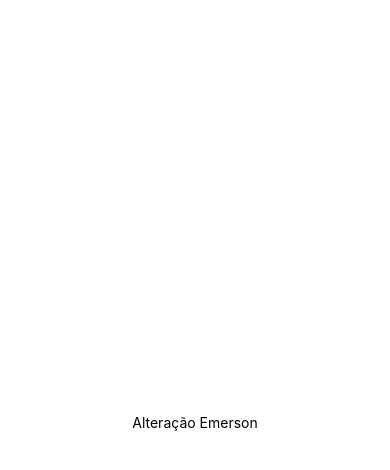
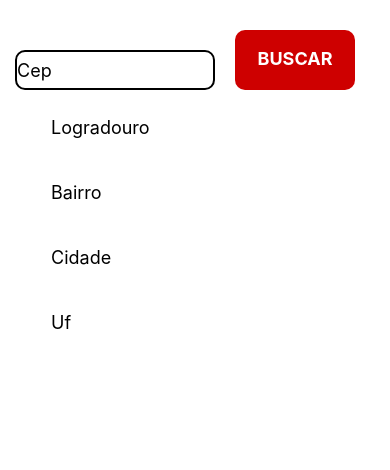
Before and after one commit to DumbG1rlInLif3/ConsultaCep, a React Native app: screen / in a window 390 px wide. Shown: the top 470 px of the page. Built offline with nearby package versions, Linux system fonts and the light colour scheme.

Commit message:
criando as const, adicionando textInput e botão de buscar

```diff
--- a/App.js
+++ b/App.js
@@ -1,13 +1,58 @@
 import { StatusBar } from 'expo-status-bar';
-import { StyleSheet, Text, View } from 'react-native';
+import { useState } from 'react';
+import { StyleSheet, Text, TextInput, TouchableOpacity, View } from 'react-native';
 
 export default function App() {
+
+const [cep, setCep] = useState()
+const [logradouro, setLogradouro] = useState()
+const [bairro, setBairro] = useState()
+const [cidade, setCidade] = useState()
+const [uf, setUf] = useState()
+
   return (
     <View style={styles.container}>
+      <View style={{flexDirection:'row'}}>
+        <TextInput style={{
+          borderColor: "00000", borderWidth: 2, borderRadius: 10, width: 200, fontSize: 18, marginTop: 50, marginEnd: 20
+        }}
+        value={cep}
+        onChangeText={(texto) => setCep(texto)}
+        placeholder="Cep"
+        />
 
-      <Text>Alteração Emerson</Text>
+        <TouchableOpacity style={styles.bottomBuscar}>
+          <Text style={styles.textoBottom}>
+            BUSCAR
+          </Text>
+        </TouchableOpacity>
+      </View>
 
-      <StatusBar style="auto" />
+        <TextInput style = {styles.caixaTexto}
+        value={logradouro}
+        onChangeText={(texto) => setCep(texto)}
+        placeholder="Logradouro"
+        />
+
+        <TextInput style = {styles.caixaTexto}
+        value={bairro}
+        onChangeText={(texto) => setCep(texto)}
+        placeholder="Bairro"
+        />
+
+        <TextInput style = {styles.caixaTexto}
+        value={cidade}
+        onChangeText={(texto) => setCep(texto)}
+        placeholder="Cidade"
+        />
+
+        <TextInput style = {styles.caixaTexto}
+        value={uf}
+        onChangeText={(texto) => setCep(texto)}
+        placeholder="Uf"
+        />
+
+
     </View>
   );
 }
@@ -17,6 +62,30 @@ const styles = StyleSheet.create({
     flex: 1,
     backgroundColor: '#fff',
     alignItems: 'center',
-    justifyContent: 'center',
   },
+  bottomBuscar: {
+    backgroundColor: "#ce0000",
+    width: 120,
+    height: 60,
+    marginTop: 30,
+    marginEnd: 20,
+    borderRadius: 10,
+    textAlign: "center",
+    padding: 18
+  },
+  textoBottom: {
+    color: "#ffff",
+    fontSize: 18,
+    fontWeight: "bold",
+    alignSelf: "center"
+  },
+  caixaTexto: {
+    borderColor: "#0000",
+    borderWidth: 2,
+    padding: 15,
+    fontSize: 18,
+    borderRadius: 10,
+    marginTop: 10,
+    marginHorizontal: 20
+  }
 });
```
